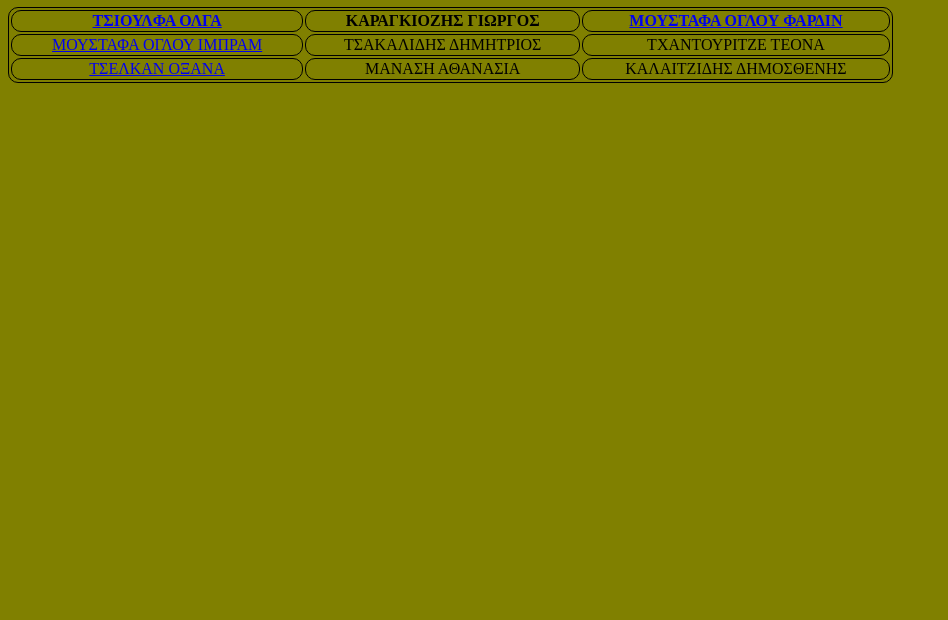
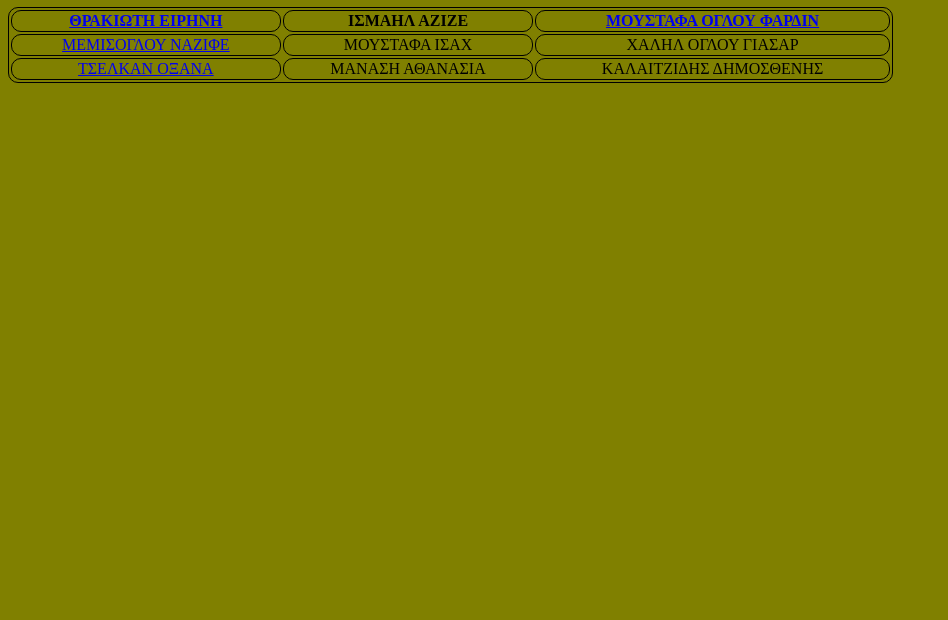
Before and after one commit to ziuvag/leukoma, a plain HTML site: page Bgym.html in a window 1280 px wide. Shown: the part 180-800 px from the top of the page, without its empty margins (0-948 px from the left). Drawn offline with Linux system fonts and the light colour scheme.

Commit message:
Update Bgym.html

```diff
--- a/Bgym.html
+++ b/Bgym.html
@@ -18,14 +18,14 @@ table, th, td {
 
 <table style="text-align:center;width:70%">
   <tr>
-    <th><a href="ΟΛΓΑ.html">ΤΣΙΟΥΛΦΑ ΟΛΓΑ</a></th>
-    <th>ΚΑΡΑΓΚΙΟΖΗΣ ΓΙΩΡΓΟΣ</th>
+    <th><a href="b_irini.html">ΘΡΑΚΙΩΤΗ ΕΙΡΗΝΗ</a></th>
+    <th>ΙΣΜΑΗΛ ΑΖΙΖΕ</th>
     <th><a href="φαρδιν.html">ΜΟΥΣΤΑΦΑ ΟΓΛΟΥ ΦΑΡΔΙΝ</a></th>
   </tr>
   <tr>
-    <td><a href="impram.html">ΜΟΥΣΤΑΦΑ ΟΓΛΟΥ ΙΜΠΡΑΜ</td>
-    <td>ΤΣΑΚΑΛΙΔΗΣ ΔΗΜΗΤΡΙΟΣ</td>
-    <td>ΤΧΑΝΤΟΥΡΙΤΖΕ ΤΕΟΝΑ</td>
+    <td><a href="impram.html">ΜΕΜΙΣΟΓΛΟΥ ΝΑΖΙΦΕ</td>
+    <td>ΜΟΥΣΤΑΦΑ ΙΣΑΧ</td>
+    <td>ΧΑΛΗΛ ΟΓΛΟΥ ΓΙΑΣΑΡ</td>
   </tr>
   <tr>
     <td><a href="oxan.html">ΤΣΕΛΚΑΝ ΟΞΑΝΑ</a></td>
```
